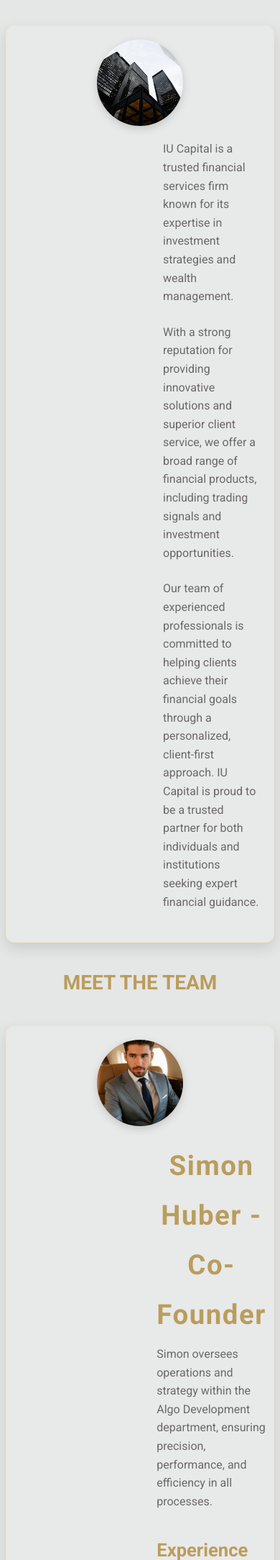
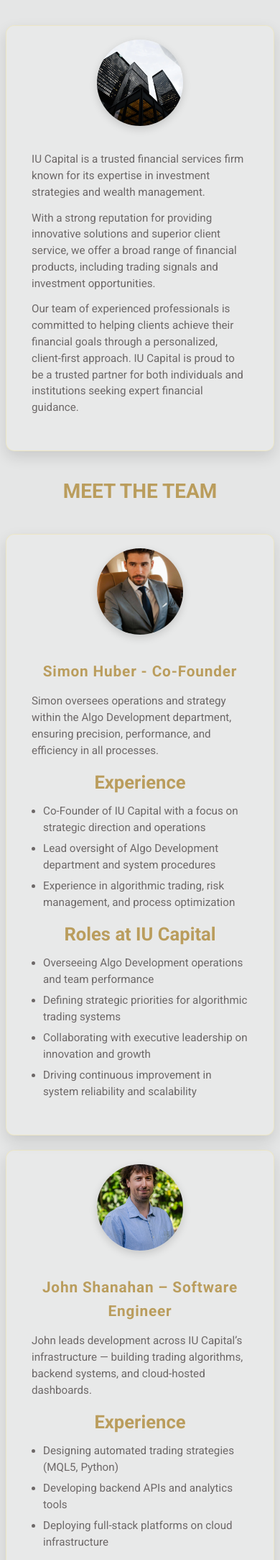
Before and after one commit to IU-Capital/Website, a Flask app: page /about in a window 390 px wide. Shown: the part 138-2306 px from the top of the page at 72% size. Run offline with Flask 3, Linux system fonts and the light colour scheme.

Commit message:
updated responsiveness

```diff
--- a/app/static/css/about.css
+++ b/app/static/css/about.css
@@ -297,23 +297,58 @@
     object-position: center !important;
   }
 
-  .card_content {
+  /* Mobile card content - different for main page vs about page */
+  .about.main-page .card_content {
     margin-left: 0;
     padding-left: 0;
     font-size: 1rem;
     line-height: 1.6;
   }
 
-  .card h2 {
+  .about.about-page .card_content {
+    margin-left: 0 !important;
+    padding-left: 0 !important;
+    padding: 1rem !important;
+    font-size: 1rem;
+    line-height: 1.6;
+    text-align: center;
+  }
+
+  .about.main-page .card h2 {
     font-size: 1.6rem;
     margin-bottom: 1rem;
     text-align: center;
   }
 
-  .card p,
-  .card ul {
+  .about.about-page .card h2 {
+    font-size: 1.6rem;
+    margin-bottom: 1rem;
+    text-align: center;
+    color: var(--color-gold);
+  }
+
+  .about.main-page .card p,
+  .about.main-page .card ul {
     font-size: 1.05rem;
     line-height: 1.7;
+  }
+
+  .about.about-page .card p,
+  .about.about-page .card ul {
+    font-size: 1rem;
+    line-height: 1.6;
+    text-align: left;
+    margin-bottom: 1rem;
+  }
+
+  .about.about-page .card ul {
+    text-align: left;
+    padding-left: 1.2rem;
+  }
+
+  .about.about-page .card ul li {
+    margin-bottom: 0.5rem;
+    text-align: left;
   }
 
   .services_list li {
@@ -366,15 +401,39 @@
     box-shadow: 0 4px 12px rgba(0, 0, 0, 0.15) !important;
   }
 
-  .card h2 {
+  .about.main-page .card h2 {
     font-size: 1.4rem;
     margin-bottom: 0.8rem;
   }
 
-  .card p,
-  .card ul {
+  .about.about-page .card h2 {
+    font-size: 1.3rem;
+    margin-bottom: 0.8rem;
+    text-align: center;
+    color: var(--color-gold);
+  }
+
+  .about.main-page .card p,
+  .about.main-page .card ul {
     font-size: 1rem;
     line-height: 1.6;
+  }
+
+  .about.about-page .card p,
+  .about.about-page .card ul {
+    font-size: 0.95rem;
+    line-height: 1.5;
+    text-align: left;
+    margin-bottom: 0.8rem;
+  }
+
+  .about.about-page .card ul {
+    padding-left: 1rem;
+  }
+
+  .about.about-page .card ul li {
+    margin-bottom: 0.4rem;
+    text-align: left;
   }
 
   .services_list li {
```
Also changed, not shown: other parts of app/static/css/about.css (+34 -4 lines).
